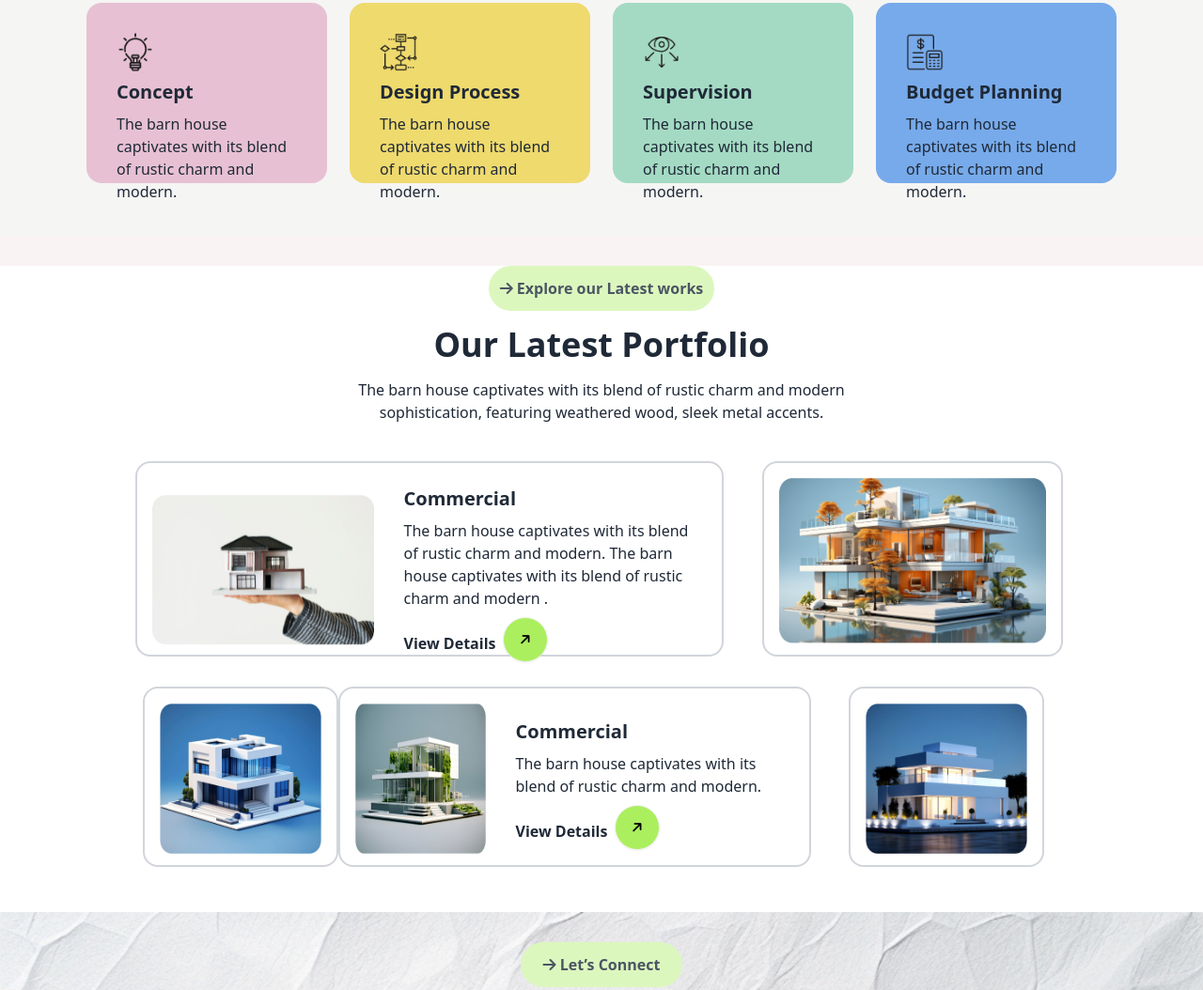
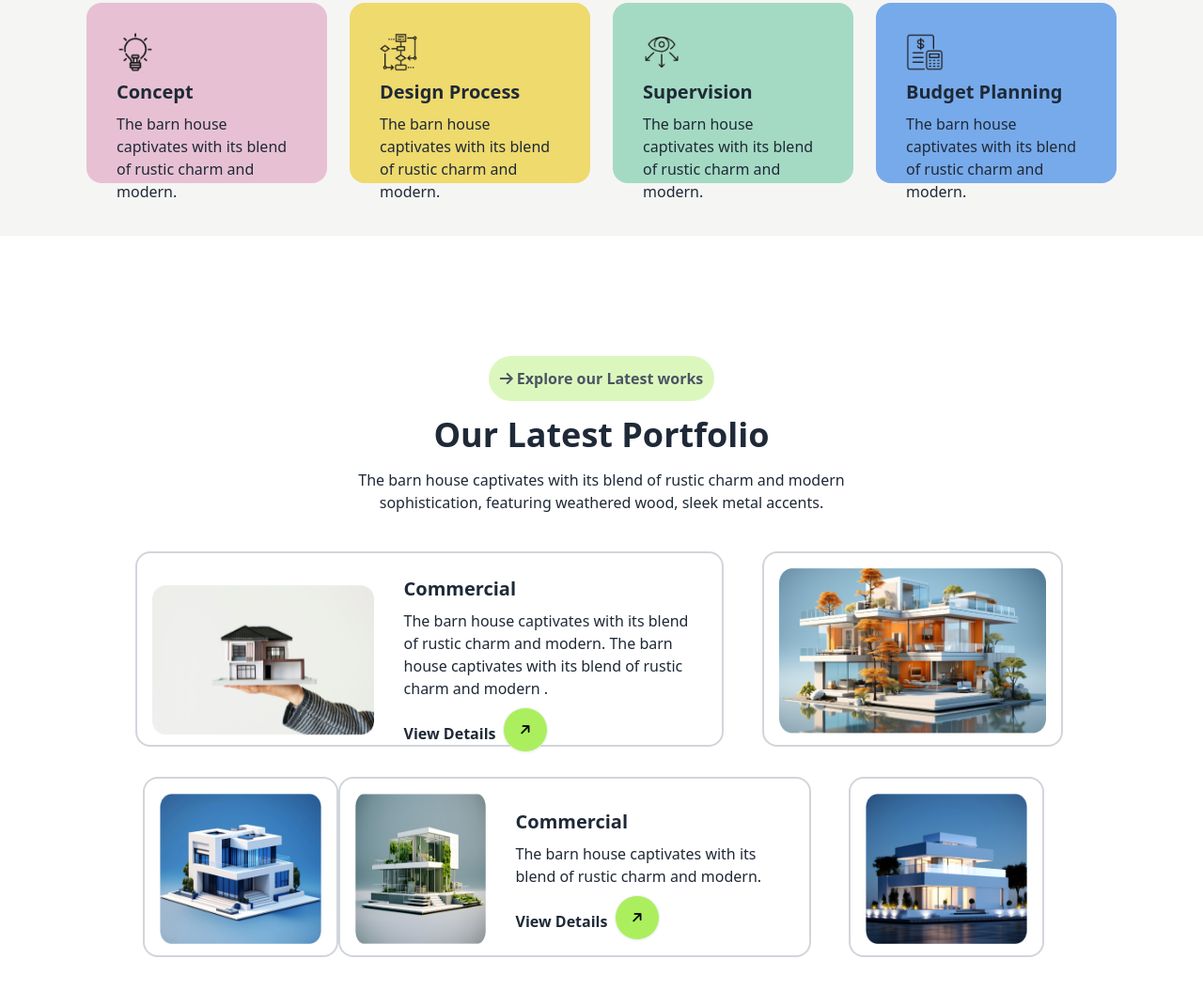
Before and after one commit to Muntajima/Hometerio, a plain HTML site: page index.html in a window 1280 px wide. Shown: the part 2067-3121 px from the top of the page at 94% size. Drawn offline with nearby package versions, Linux system fonts and the light colour scheme.

```diff
--- a/index.html
+++ b/index.html
@@ -225,7 +225,7 @@
 
     </section>
     <!--Latest Portfolio-->
-    <section class="bg-white">
+    <section class="bg-white pt-24">
       <div class="my-8">
         <div class="flex flex-col justify-center items-center">
           <button class="bg-[#dcf7be] text-gray-600 font-bold rounded-full p-3">
```
